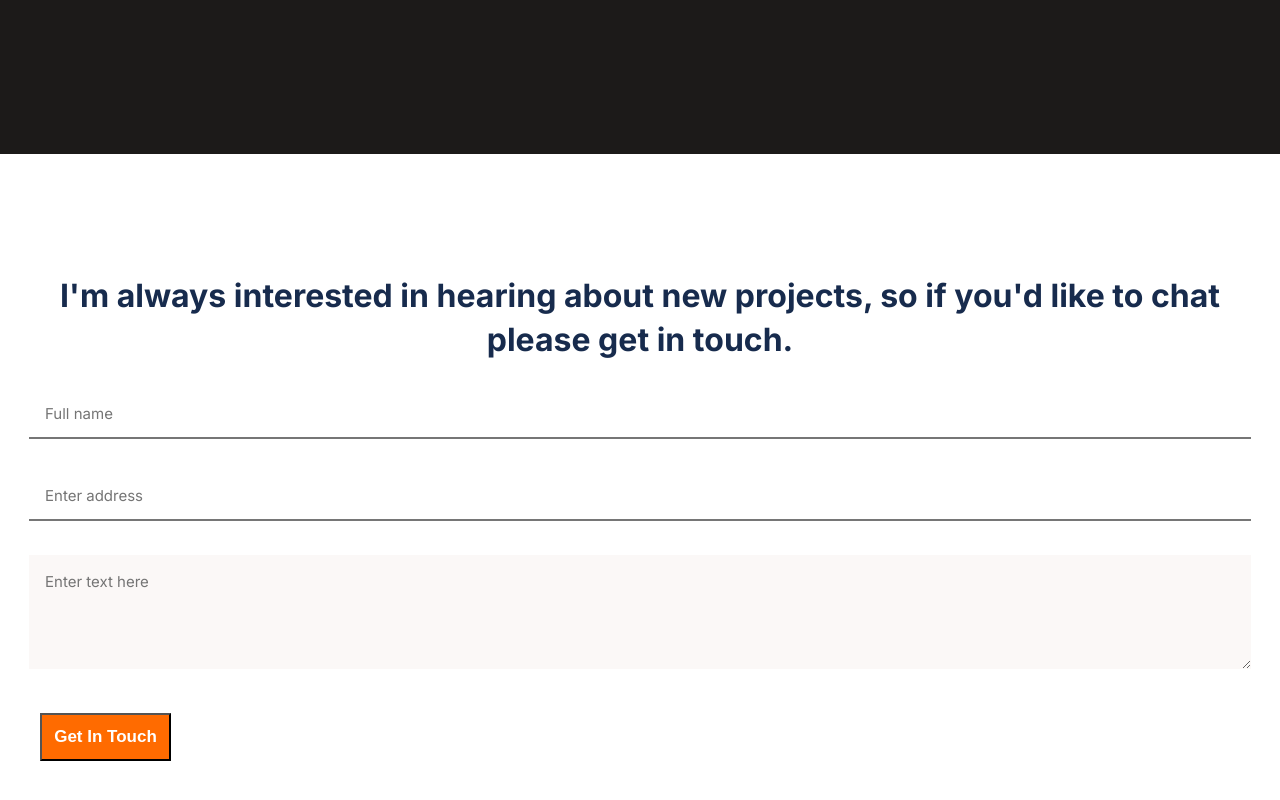
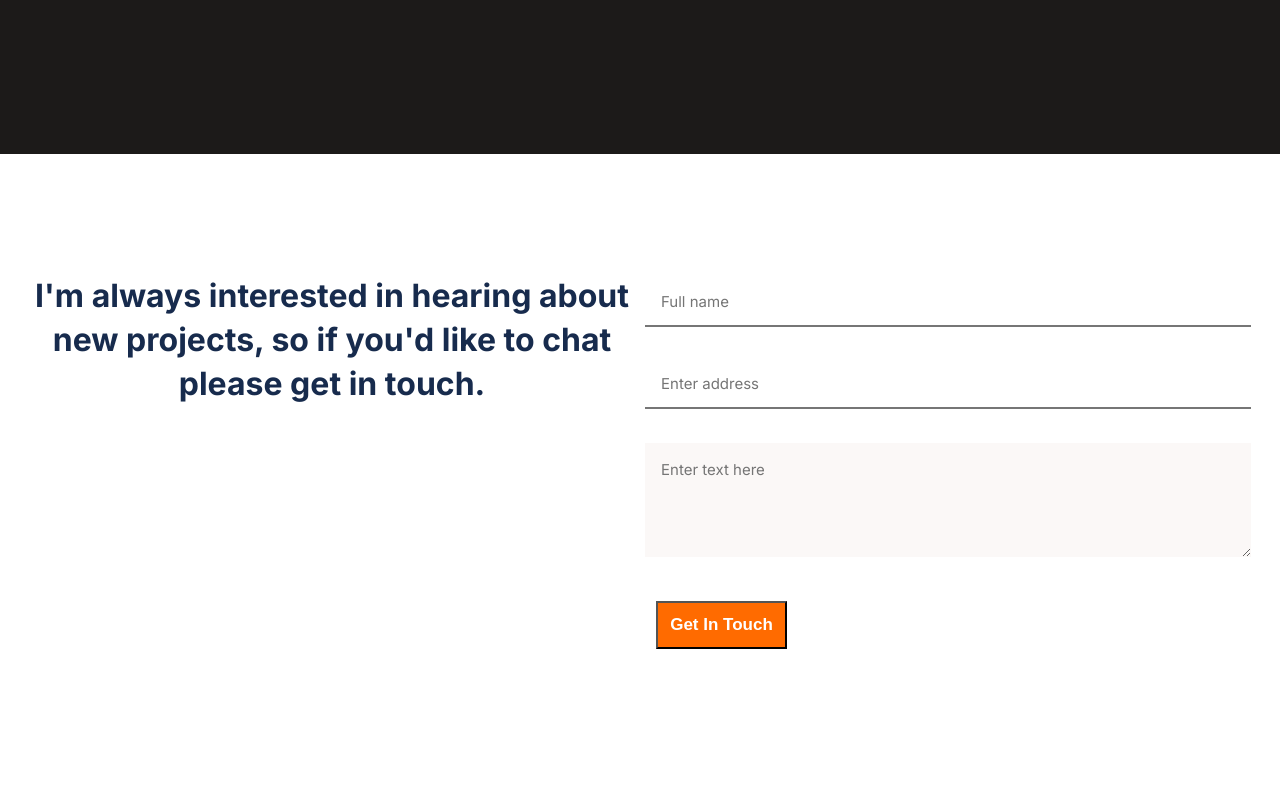
Before and after one commit to taldr27/Portfolio-Trial, a website: page index.html in a window 1280 px wide. Shown: the part 6553-7353 px from the top of the page. After the commit the page ends 7307 px from the top, so only its background shows below. Drawn offline with Linux system fonts and the light colour scheme.

Commit message:
Minor bug fixes with styling

```diff
--- a/css/main.css
+++ b/css/main.css
@@ -392,3 +392,17 @@ li {
   background: #fbf8f7;
   border: none;
 }
+
+@media only screen and (min-width: 678px) {
+  .contact-form {
+    flex-direction: row;
+  }
+
+  .main-text {
+    width: 50%;
+  }
+
+  form {
+    width: 50%;
+  }
+}
--- a/package.json
+++ b/package.json
@@ -18,6 +18,10 @@
   },
   "homepage": "https://github.com/taldr27/Portfolio-Trial#readme",
   "devDependencies": {
+    "babel-eslint": "^10.1.0",
+    "eslint": "^7.32.0",
+    "eslint-config-airbnb-base": "^14.2.1",
+    "eslint-plugin-import": "^2.27.5",
     "hint": "^7.1.8",
     "stylelint": "^13.13.1",
     "stylelint-config-standard": "^21.0.0",
```
Also changed, not shown: .eslintrc.json (added), main.js (added), 1 other file.
